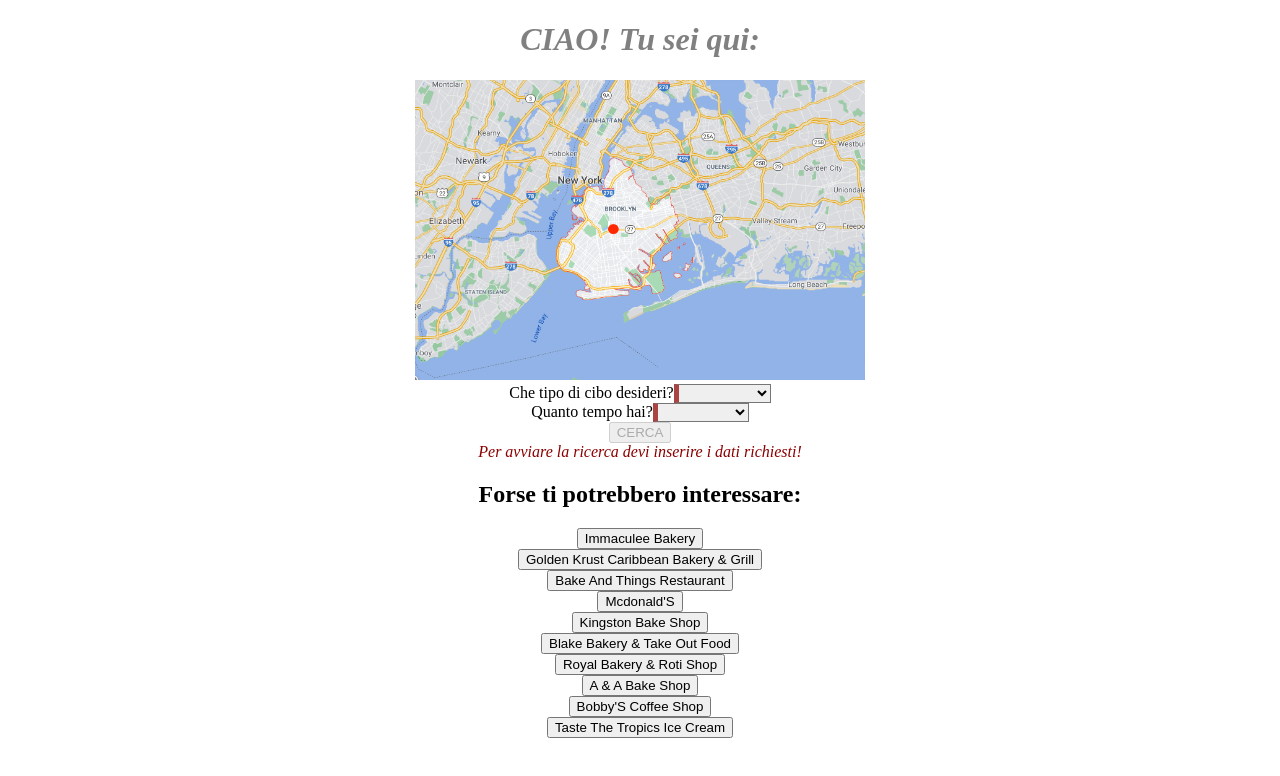
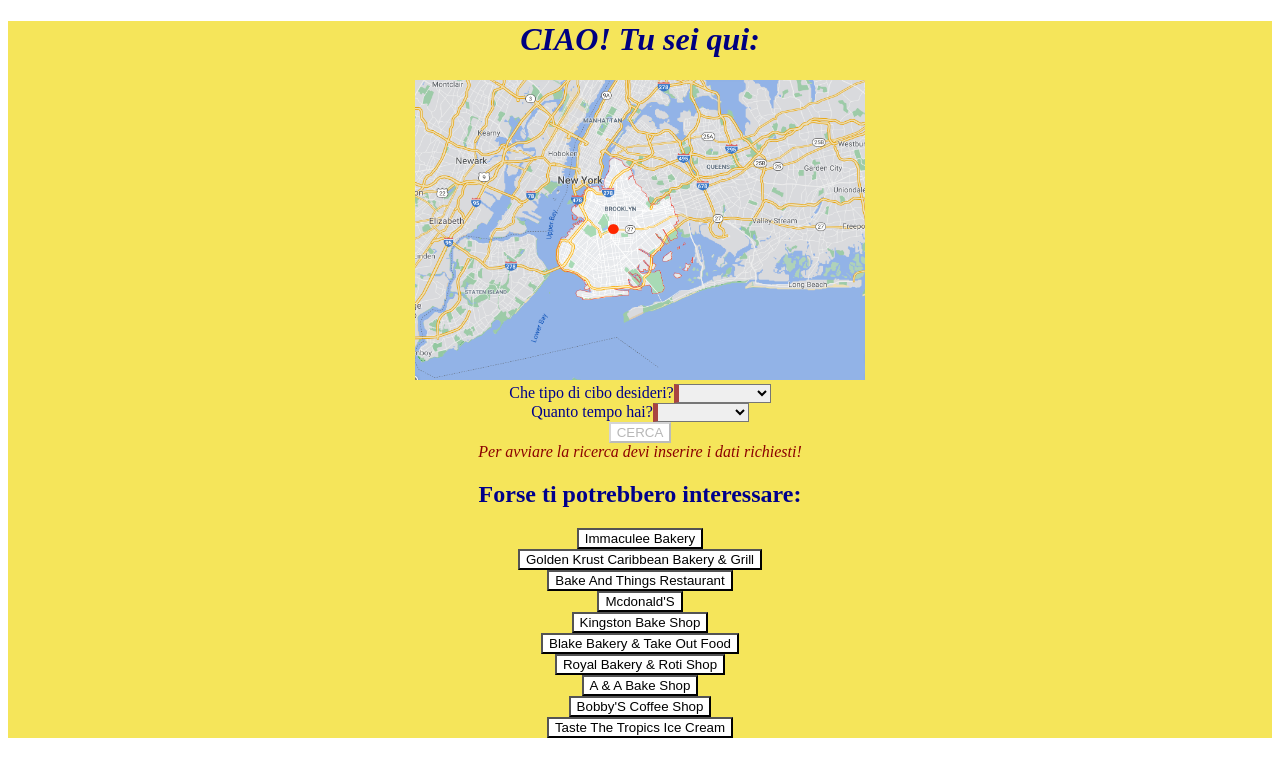
Before and after one commit to MariaElenaContini/ProgettoAngularRistoranti, an Angular app: page / in a window 1280 px wide. Shown: the top 776 px of the page. Built offline with nearby package versions, Linux system fonts and the light colour scheme.

Commit message:
primo tentativo di modifica al CSS (é una prova, da rivedere)

```diff
--- a/src/app/ricerca-user/ricerca-user.component.css
+++ b/src/app/ricerca-user/ricerca-user.component.css
@@ -0,0 +1,16 @@
+div {
+    font-weight: normal;
+    color: darkblue;
+  }
+  :host ::ng-deep h3 {
+    font-style:initial;
+  }
+  :host {
+    display: block;
+    background-color: rgb(245, 229, 90);
+    color: white;
+  }
+  button {
+    background-color:white;
+    border: 1px thick  navy;
+  }
--- a/src/app/ricerca-user/ricerca-user.component.html
+++ b/src/app/ricerca-user/ricerca-user.component.html
@@ -3,7 +3,7 @@
 <form [formGroup]="criteriRicerca" (ngSubmit)="ricerca()">
   <div style="text-align: center;">
     <h1 style="text-align: center;">
-      <span style="color: #808080;">
+      <span style="color:navy">
         <em>CIAO! Tu sei qui:</em>
       </span>
     </h1>
@@ -26,7 +26,8 @@
       </select>
     </div>
     <button class="btn btn-primary" type="submit" [disabled]="!criteriRicerca.valid" >CERCA</button>
-    <div *ngIf="criteriRicerca.invalid" class="alert" style="border: darkred;color: darkred;font-style:italic;">Per avviare la ricerca devi inserire i dati richiesti!</div>
+    <div *ngIf="criteriRicerca.invalid" class="alert" style="margin: 0.5 cm ; color: darkred;font-style:italic;">
+      Per avviare la ricerca devi inserire i dati richiesti!</div>
   </div>
 </form>
 
@@ -36,16 +37,13 @@
  <div *ngFor="let ristorante of ristorantiVicini()" >
   <button (click)="getInfo(ristorante)" >{{ristorante.name}}</button>
 </div>
-  <br>
 </div>
 </div>
 <div *ngIf="submitted" style="text-align: center;">  <!-- ...quando vengono inseriti dei criteri di ricervca ... -->
-
   <div *ngIf="criteriRicerca.valid">
     <h2>Il risultato della tua ricerca:</h2>
   <div *ngFor="let r of ricerca()">
     <button (click)="getInfo(r)" >{{r.name}}</button></div>
-  <p>Form value: {{ criteriRicerca.value | json}}, status {{criteriRicerca.status}}</p>
 </div>
 <button class="btn btn-primary" style="color: blue;" (click)="submitted=false">Modifica</button>
 </div>
--- a/src/app/services/search/search.service.ts
+++ b/src/app/services/search/search.service.ts
@@ -39,22 +39,22 @@ export class SearchService {
 
     // aggiungi punteggio per cibo
     if (r.attributo === cr.preferenzaCibo) {
-      punteggio += 500000;
+      punteggio = punteggio + 500000;
     }
 
     // aggiungi punteggio per vicinanza
     if (r.coordinates.lat === cr.posizione.lat && r.coordinates.lon === cr.posizione.lon) {
-      punteggio += 100;
+      punteggio += 1;
     }
 
-    punteggio = punteggio - this.distanzaCoordinate(r.coordinates, cr.posizione);
+    punteggio = punteggio - this.distanzaCoordinate(r.coordinates, cr.posizione)*10;
 
     // aggiungi punteggio per tempo
     if (r.tempo === cr.minutiDisponibili) {
-      punteggio =punteggio + 100;
+      punteggio = punteggio + 1;
     }
 
-    punteggio = punteggio + this.punteggioTempo(r.tempo, cr.minutiDisponibili);
+    punteggio = punteggio + this.punteggioTempo(r.tempo, cr.minutiDisponibili)*10;
 
     return punteggio;
   }
```
